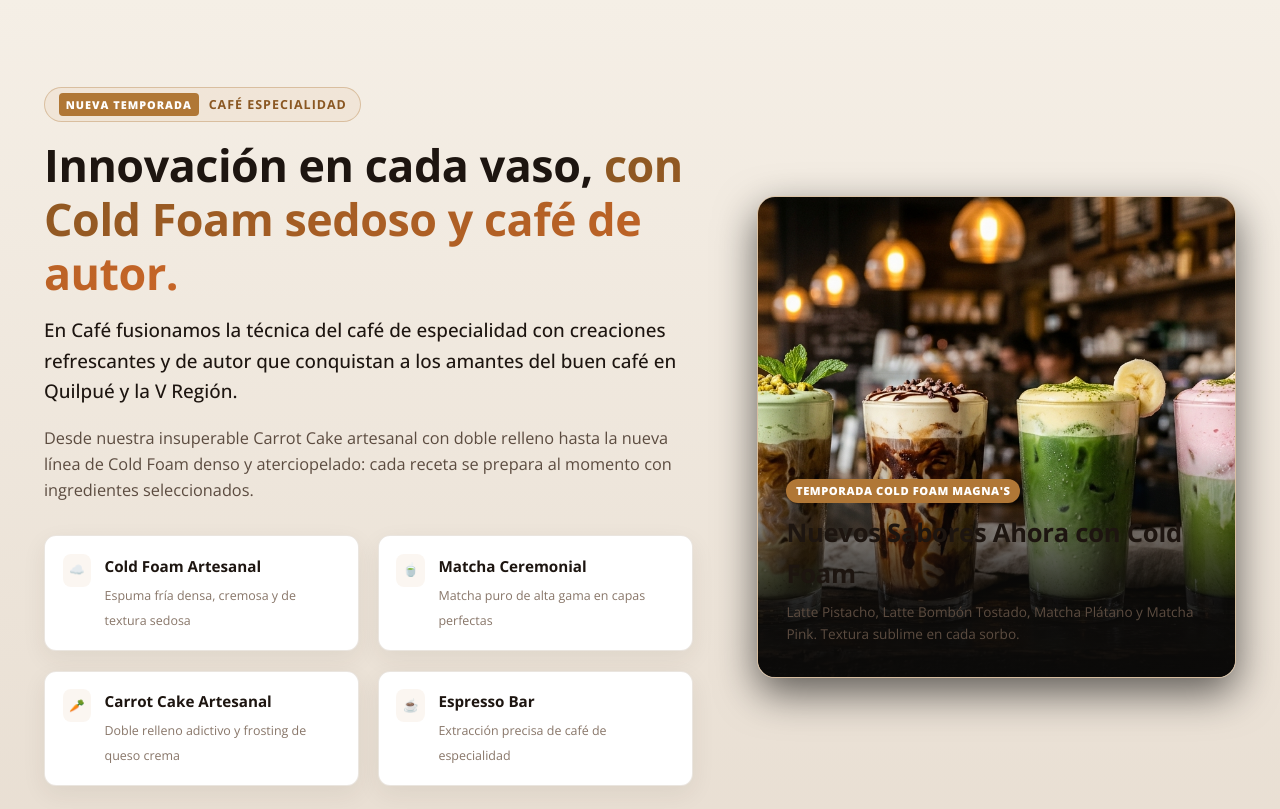
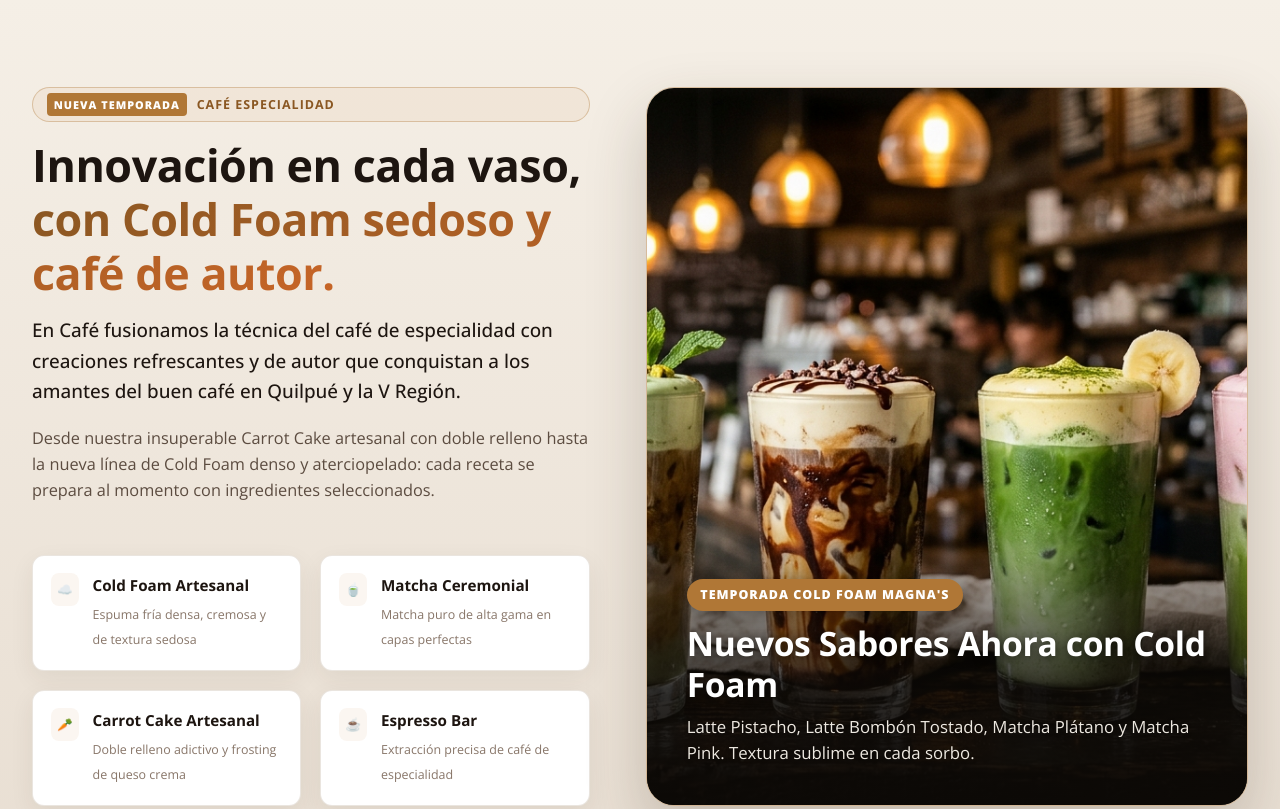
Before and after one commit to Breborn/cafeteria-demo, a plain HTML site: page index.html in a window 1280 px wide. Shown: the part 1018-1827 px from the top of the page. Drawn offline with nearby package versions, Linux system fonts and the light colour scheme.

Commit message:
feat: expand Cold Foam banner photo to prominent half-page display with high-contrast typography

```diff
--- a/index.html
+++ b/index.html
@@ -11,7 +11,7 @@
   <link rel="preconnect" href="https://fonts.gstatic.com" crossorigin>
   <link href="https://fonts.googleapis.com/css2?family=Alex+Brush&family=Great+Vibes&family=Open+Sans:ital,wght@0,300;0,400;0,500;0,600;0,700;0,800;1,400;1,600;1,700&display=swap" rel="stylesheet">
 
-  <link rel="stylesheet" href="style.css?v=32.0">
+  <link rel="stylesheet" href="style.css?v=33.0">
 </head>
 <body>
 
--- a/style.css
+++ b/style.css
@@ -1120,11 +1120,23 @@ button, input, select {
   border-top: 1px solid var(--border-subtle);
 }
 
+.roastery-section .section-container {
+  max-width: 1440px;
+  width: 100%;
+  padding: 0 2rem;
+}
+
 .roastery-grid {
   display: grid;
-  grid-template-columns: 1.15fr 0.85fr;
-  gap: 4rem;
-  align-items: center;
+  grid-template-columns: 1fr 1.08fr;
+  gap: 3.5rem;
+  align-items: stretch;
+}
+
+.roastery-copy {
+  display: flex;
+  flex-direction: column;
+  justify-content: center;
 }
 
 .roastery-copy p {
@@ -1183,57 +1195,93 @@ button, input, select {
   color: var(--cream-dim);
 }
 
+.roastery-visual {
+  display: flex;
+  flex-direction: column;
+  height: 100%;
+  min-height: 600px;
+}
+
+.visual-mosaic {
+  height: 100%;
+  display: flex;
+  flex-direction: column;
+}
+
 .roastery-visual .m-main {
   position: relative;
-  border-radius: var(--radius-lg);
+  width: 100%;
+  height: 100%;
+  min-height: 600px;
+  border-radius: 28px;
   overflow: hidden;
-  border: 1px solid var(--border-gold);
-  box-shadow: 0 15px 40px rgba(0, 0, 0, 0.6);
+  border: 1px solid rgba(176, 119, 54, 0.4);
+  box-shadow: 0 25px 60px rgba(60, 45, 30, 0.22);
+  display: flex;
+  flex-direction: column;
+  justify-content: flex-end;
+}
+
+.mosaic-img-box {
+  position: absolute;
+  inset: 0;
+  width: 100%;
+  height: 100%;
+  z-index: 1;
 }
 
 .mosaic-img-box img {
   width: 100%;
-  height: 480px;
+  height: 100%;
   object-fit: cover;
+  object-position: center 30%;
   display: block;
-  transition: transform 0.6s ease;
+  transition: transform 0.6s cubic-bezier(0.16, 1, 0.3, 1);
 }
 
 .roastery-visual .m-main:hover .mosaic-img-box img {
-  transform: scale(1.04);
+  transform: scale(1.03);
 }
 
 .mosaic-overlay {
-  position: absolute;
-  bottom: 0;
-  left: 0;
-  right: 0;
-  padding: 2rem 1.8rem;
-  background: linear-gradient(180deg, transparent 0%, rgba(11, 10, 9, 0.95) 75%);
+  position: relative;
+  z-index: 2;
+  padding: 3.5rem 2.5rem 2.4rem 2.5rem;
+  background: linear-gradient(180deg, transparent 0%, rgba(12, 9, 6, 0.35) 25%, rgba(12, 9, 6, 0.88) 65%, rgba(12, 9, 6, 0.98) 100%);
+  margin-top: auto;
 }
 
 .mosaic-tag {
   display: inline-block;
   background: var(--gold-primary);
   color: #ffffff !important;
-  font-size: 0.7rem;
+  font-size: 0.78rem;
   font-weight: 800;
-  padding: 0.2rem 0.6rem;
+  padding: 0.35rem 0.85rem;
   border-radius: var(--radius-full);
+  margin-bottom: 0.75rem;
+  letter-spacing: 0.08em;
+  text-transform: uppercase;
+  box-shadow: 0 4px 15px rgba(0, 0, 0, 0.3);
+}
+
+.mosaic-overlay h3 {
+  font-family: var(--font-sans);
+  font-size: 2.1rem;
+  font-weight: 800;
+  color: #ffffff !important;
   margin-bottom: 0.6rem;
-  letter-spacing: 0.05em;
-}
-
-.mosaic-overlay h3 {
-  font-family: var(--font-serif);
-  font-size: 1.6rem;
-  color: var(--cream-soft);
-  margin-bottom: 0.4rem;
+  line-height: 1.22;
+  text-shadow: 0 2px 10px rgba(0, 0, 0, 0.6);
 }
 
 .mosaic-overlay p {
-  font-size: 0.85rem;
-  color: var(--cream-muted);
+  font-size: 1.05rem;
+  color: #f7f2ea !important;
+  line-height: 1.55;
+  text-shadow: 0 1px 4px rgba(0, 0, 0, 0.5);
+  max-width: 560px;
+  opacity: 0.96;
 }
 
 /* ================= MENU TABS & PRODUCTS ================= */
@@ -2620,10 +2668,23 @@ button, input, select {
   .hero-title {
     font-size: 3rem;
   }
+  .roastery-section .section-container {
+    padding: 0 1.25rem;
+  }
   .roastery-grid {
     grid-template-columns: 1fr;
     gap: 2.5rem;
   }
+  .roastery-visual,
+  .roastery-visual .m-main {
+    min-height: 480px;
+  }
+  .mosaic-overlay {
+    padding: 2.5rem 1.8rem 1.8rem 1.8rem;
+  }
+  .mosaic-overlay h3 {
+    font-size: 1.65rem;
+  }
   .nav-menu, .btn-coffee.nav-actions {
     display: none;
   }
@@ -2649,6 +2710,20 @@ button, input, select {
   }
   .methods-strip {
     grid-template-columns: 1fr;
+  }
+  .roastery-visual,
+  .roastery-visual .m-main {
+    min-height: 400px;
+    border-radius: 20px;
+  }
+  .mosaic-overlay {
+    padding: 2rem 1.25rem 1.25rem 1.25rem;
+  }
+  .mosaic-overlay h3 {
+    font-size: 1.35rem;
+  }
+  .mosaic-overlay p {
+    font-size: 0.88rem;
   }
   .cart-drawer-content {
     max-width: 100%;
```
